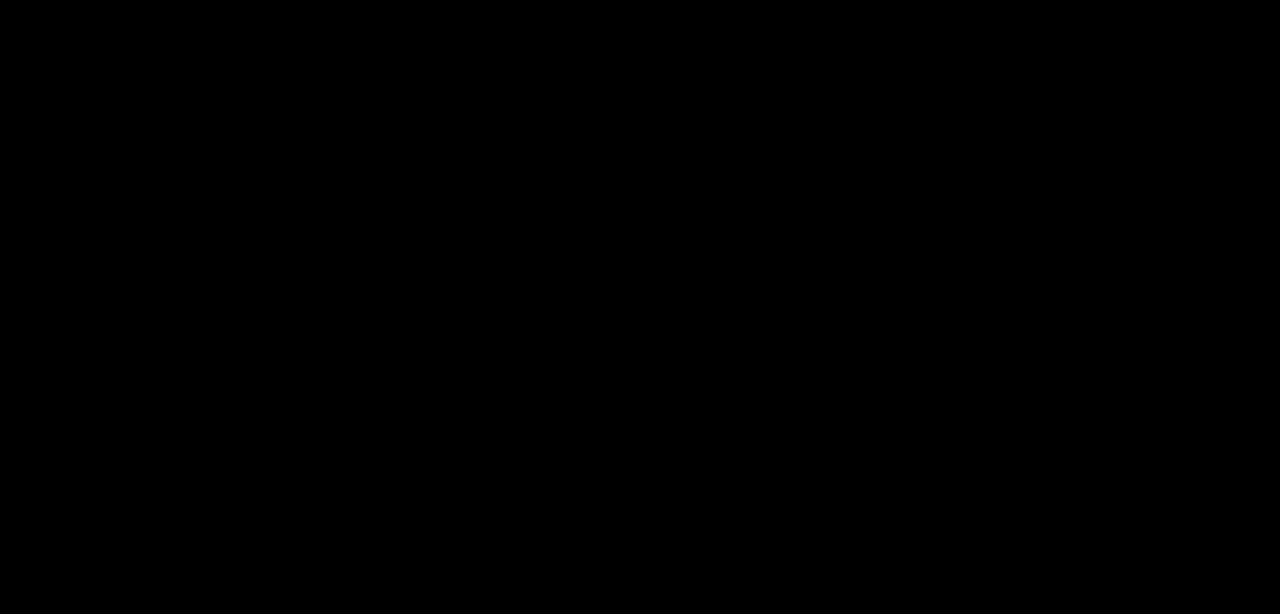
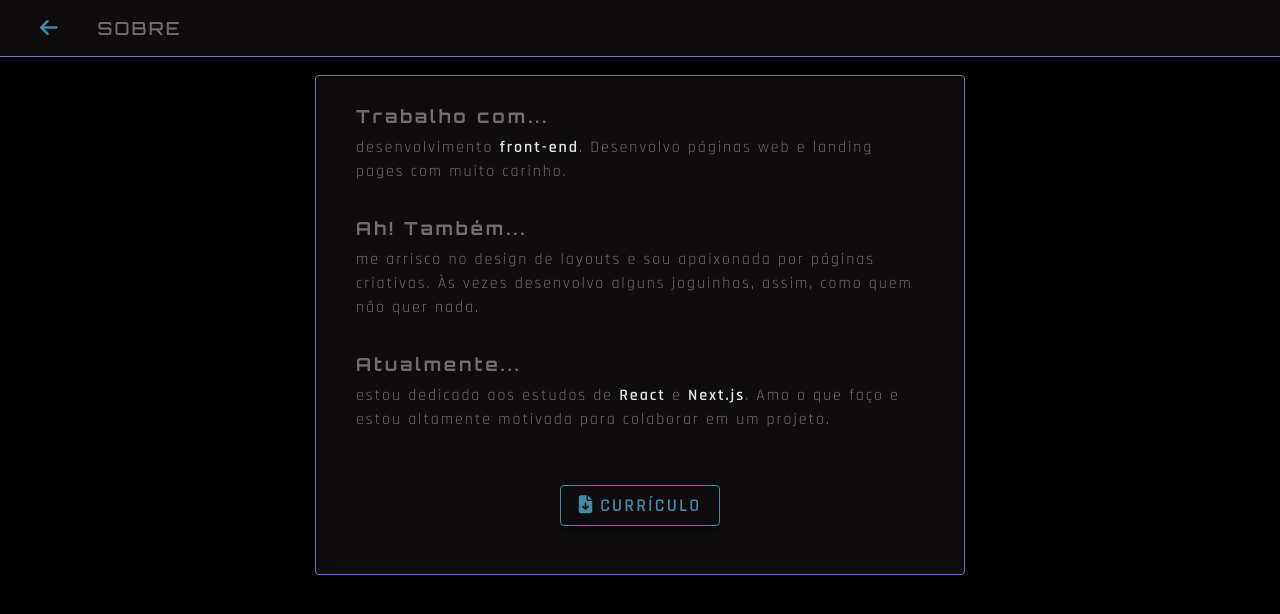
Before and after one commit to lucianakyoko/Portfolio, a React (Create React App) app in the folder lucianakyoko/: page /sobre in a window 1280 px wide. Before the commit this address had no page. Shown: the top 614 px of the page. Built offline with nearby package versions, Linux system fonts and the light colour scheme.

Commit message:
Create About page component

```diff
--- a/lucianakyoko/src/App.jsx
+++ b/lucianakyoko/src/App.jsx
@@ -10,6 +10,7 @@ import Portfolio from './pages/Portfolio';
 import ProjectFull from './pages/ProjectFull';
 import Game from './pages/Game';
 import Bootcamps from './pages/Bootcamps';
+import About from './pages/About';
 
 
 function App() {
@@ -22,6 +23,7 @@ function App() {
         <Route path='portfolio/:projectId' element={ <ProjectFull />} />
         <Route path='jogos' element={ <Game /> } />
         <Route path='bootcamps' element={ <Bootcamps /> }/>
+        <Route path='sobre' element={ <About /> } />
       </Routes>
     </Router>
   );
--- /dev/null
+++ b/lucianakyoko/src/pages/About/index.jsx
@@ -0,0 +1,27 @@
+import React from 'react';
+import Button from '../../components/Button';
+import Header from '../../components/Header';
+
+import './style.scss';
+
+const About = () => {
+  return (
+    <main className='about'>
+      <Header pageName="Sobre"/>
+      <div className="about__container">
+        <p className='about__paragraph-dark'>Trabalho com...</p>
+        <p className='about__paragraph'>desenvolvimento <span className='darker'>front-end</span>. Desenvolvo páginas web e landing pages com muito carinho.</p>
+        <p className='about__paragraph-dark'>Ah! Também...</p>
+        <p className='about__paragraph'>me arrisco no design de layouts e sou apaixonada por páginas criativas. Às vezes desenvolvo alguns joguinhos, assim, como quem não quer nada.</p>
+        <p className="about__paragraph-dark">Atualmente...</p>
+        <p className='about__paragraph'>estou dedicada aos estudos de <span className='darker'>React</span> e <span className='darker'>Next.js</span>. Amo o que faço e estou altamente motivada para colaborar em um projeto.</p>
+
+        <a href='/about/resume' className='about__button'>
+          <Button title="fazer downloado do currículo" icon="fas fa-file-download" btnName="Currículo"/>
+        </a>
+      </div>
+    </main>
+  );
+};
+
+export default About;
--- /dev/null
+++ b/lucianakyoko/src/pages/About/style.scss
@@ -0,0 +1,77 @@
+@import '../../assets/styles/variables.scss';
+
+.about {
+  width: 100%;
+
+  position: absolute;
+  top: 0;
+  z-index: 1;
+
+  &__container {
+    width: 90%; height: 90%;
+    margin: 1.8rem auto;
+    padding: 2rem;
+
+    display: flex;
+    align-items: flex-start;
+    justify-content: center;
+    flex-direction: column;
+
+    background-color: $color-black;
+    box-shadow: 0px 4px 4px rgba(0, 0, 0, 0.25);
+    backdrop-filter: blur(16px);
+    border-radius: $radius;
+    border: 1px solid $color-purple;
+  }
+
+  &__paragraph-dark {
+    font-weight: 600;
+    font-size: 1.8rem;
+    line-height: 40px;
+    color: $color-medium-gray;
+    letter-spacing: 0.16em;
+  }
+
+  &__paragraph {
+    font-size: 1.6rem;
+    font-weight: 400;
+    letter-spacing: .12em;
+    font-family: 'Rajdhani', sans-serif;
+    line-height: 24px;
+    color: $color-medium-gray;
+    margin-bottom: 2.4rem;
+  }
+  .darker {
+    font-weight: 700;
+    color: $color-light-gray;
+  }
+
+  &__button {
+    margin: auto;
+  }
+}
+
+
+@media screen and (min-width: 743px) {
+  .about__container {
+    width: 85%; height: 75vh;
+    padding: 2rem 8rem;
+  }
+
+  .about_paragraph {
+    font-size: 2rem;
+    letter-spacing: .18em;
+  }
+}
+
+@media screen and (min-width: 900px) {
+  .about__container {
+    width: 650px; height: 500px;
+    padding: 2rem 4rem;
+  }
+
+  .about_paragraph {
+    font-size: 2rem;
+    letter-spacing: .18em;
+  }
+}
```
